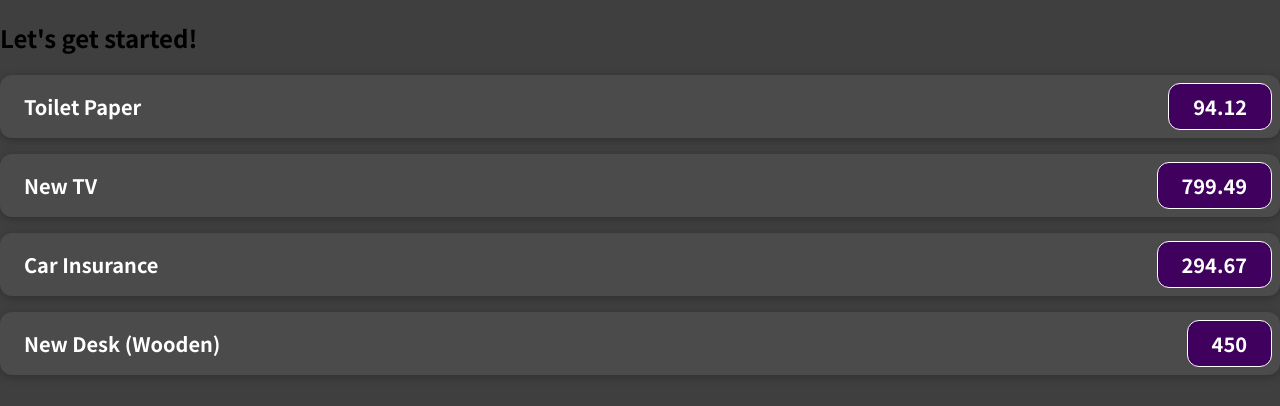
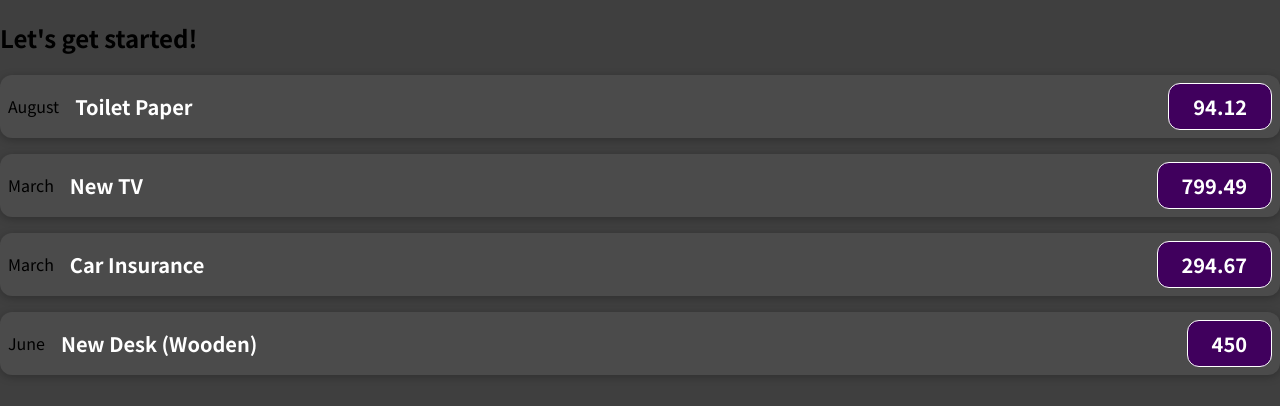
Before and after one commit to DevAntonioRogers/Expense-Tracker, a JavaScript app: page / in a window 1280 px wide. Shown: the top 406 px of the page. Built offline with nearby package versions, Linux system fonts and the light colour scheme.

Commit message:
Few Updates

```diff
--- a/src/components/ExpenseItem.js
+++ b/src/components/ExpenseItem.js
@@ -6,7 +6,11 @@ function ExpenseItem(props) {
 
   return (
     <div className='expense-item'>
-      <div>{props.date.toString}</div>
+      <div>
+        <div>{props.date.toLocaleString('en-US', { month: 'long' })}</div>
+        <div></div>
+        <div></div>
+      </div>
       <div className='expense-item__description'>
         <h2>{props.title}</h2>
         <div className='expense-item__price'>{props.amount}</div>
```
